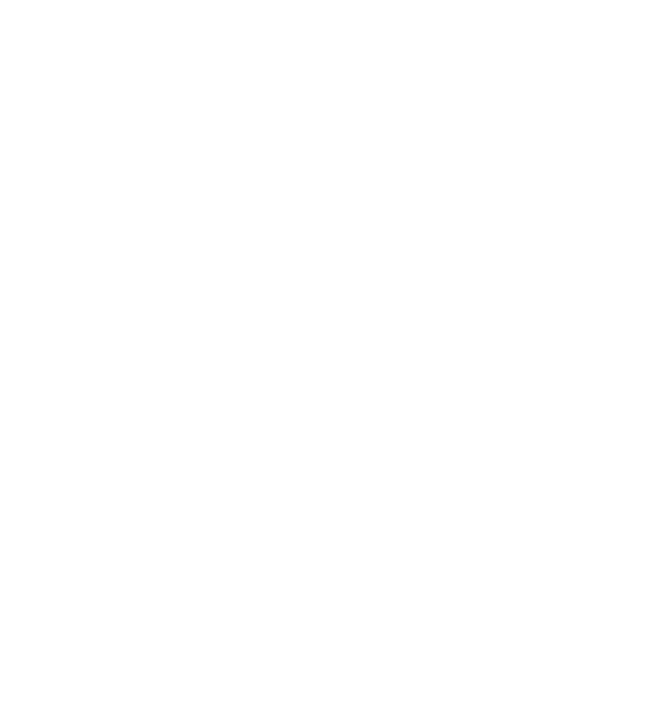
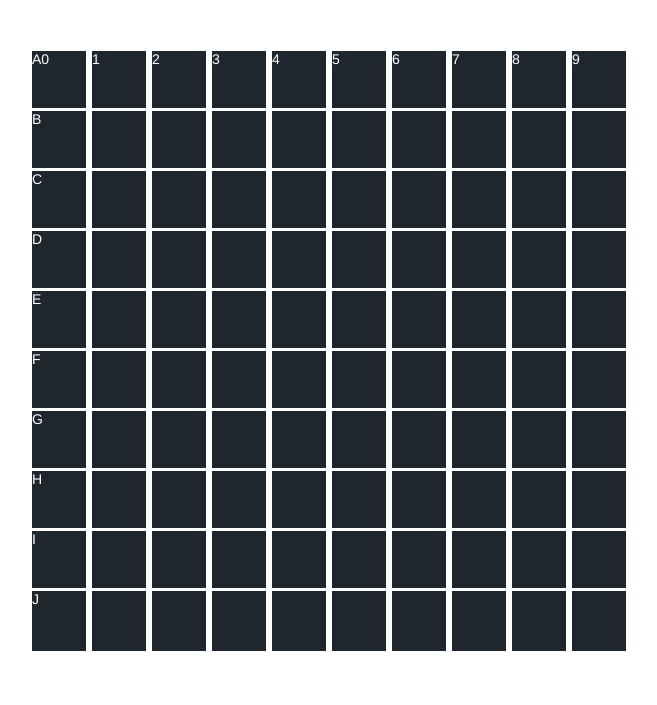
Before and after one commit to coreyames/master-chief-manager, a website: page ui/ui.html in a window 1280 px wide. Shown: the whole page, without its empty margins (19-676 px from the left). Drawn offline with Linux system fonts and the light colour scheme.

Commit message:
grid css

```diff
--- a/ui/ui.css
+++ b/ui/ui.css
@@ -1,13 +1,31 @@
-#level {
-    height: 600px;
-    width: 600px;
-    min-height: 50px;
-    background-color: beige;
+body {
+  padding: 40px;
+  font-family: Helvetica;
+}
+
+.wrapper-row {
+  display: grid;
+  grid-template-rows: repeat(auto-fit, minmax(60px, 60px));
+}
+
+.box {
+  background-color: #20262e;
+  color: #fff;
+  font-size: 14px;
+  height: 60px;
+  max-width: 60px;
+  border: solid #fff;
+}
+
+.wrapper-columns {
+  display: grid;
+  grid-template-columns: repeat(auto-fit, minmax(60px, 60px));
+  max-width: 600px;
+  max-height: 600px;
 }
 
 #player {
     height: 50px;
-    min-height: 50px;
     width: 50px;
     border-radius: 50%;
     background-color: black;
--- a/ui/ui.html
+++ b/ui/ui.html
@@ -1,20 +1,132 @@
 <html lang="en">
-
 <head>
     <title>MCM-UI Test</title>
-    <!--<script src="ui.js"></script> -->
-    <link href="ui.css" rel: "stylesheet">
+    <script src="ui.js"></script>
+    <link href="ui.css" rel="stylesheet">
 
 </head>
 <body>
-
-<div id="level">
-    &nbsp;
-    <div id="player">
-        &nbsp;
-    </div>
+<div class="wrapper-columns">
+<div class="wrapper-row row0">
+  <div class="box a">A0</div>
+  <div class="box b">B</div>
+  <div class="box c">C</div>
+  <div class="box d">D</div>
+  <div class="box e">E</div>
+  <div class="box f">F</div>
+  <div class="box a">G</div>
+  <div class="box b">H</div>
+  <div class="box c">I</div>
+  <div class="box d">J</div>
 </div>
-
+<div class="wrapper-row row1">
+  <div class="box a">1</div>
+  <div class="box b"></div>
+  <div class="box c"></div>
+  <div class="box d"></div>
+  <div class="box e"></div>
+  <div class="box f"></div>
+  <div class="box a"></div>
+  <div class="box b"></div>
+  <div class="box c"></div>
+  <div class="box d"></div>
+</div>
+<div class="wrapper-row row2">
+  <div class="box a">2</div>
+  <div class="box b"></div>
+  <div class="box c"></div>
+  <div class="box d"></div>
+  <div class="box e"></div>
+  <div class="box f"></div>
+  <div class="box a"></div>
+  <div class="box b"></div>
+  <div class="box c"></div>
+  <div class="box d"></div>
+</div>
+<div class="wrapper-row row3">
+  <div class="box a">3</div>
+  <div class="box b"></div>
+  <div class="box c"></div>
+  <div class="box d"></div>
+  <div class="box e"></div>
+  <div class="box f"></div>
+  <div class="box a"></div>
+  <div class="box b"></div>
+  <div class="box c"></div>
+  <div class="box d"></div>
+</div>
+<div class="wrapper-row row4">
+  <div class="box a">4</div>
+  <div class="box b"></div>
+  <div class="box c"></div>
+  <div class="box d"></div>
+  <div class="box e"></div>
+  <div class="box f"></div>
+  <div class="box a"></div>
+  <div class="box b"></div>
+  <div class="box c"></div>
+  <div class="box d"></div>
+</div>
+<div class="wrapper-row row5">
+  <div class="box a">5</div>
+  <div class="box b"></div>
+  <div class="box c"></div>
+  <div class="box d"></div>
+  <div class="box e"></div>
+  <div class="box f"></div>
+  <div class="box a"></div>
+  <div class="box b"></div>
+  <div class="box c"></div>
+  <div class="box d"></div>
+</div>
+<div class="wrapper-row row6">
+  <div class="box a">6</div>
+  <div class="box b"></div>
+  <div class="box c"></div>
+  <div class="box d"></div>
+  <div class="box e"></div>
+  <div class="box f"></div>
+  <div class="box a"></div>
+  <div class="box b"></div>
+  <div class="box c"></div>
+  <div class="box d"></div>
+</div>
+<div class="wrapper-row row7">
+  <div class="box a">7</div>
+  <div class="box b"></div>
+  <div class="box c"></div>
+  <div class="box d"></div>
+  <div class="box e"></div>
+  <div class="box f"></div>
+  <div class="box a"></div>
+  <div class="box b"></div>
+  <div class="box c"></div>
+  <div class="box d"></div>
+</div>
+<div class="wrapper-row row8">
+  <div class="box a">8</div>
+  <div class="box b"></div>
+  <div class="box c"></div>
+  <div class="box d"></div>
+  <div class="box e"></div>
+  <div class="box f"></div>
+  <div class="box a"></div>
+  <div class="box b"></div>
+  <div class="box c"></div>
+  <div class="box d"></div>
+</div>
+<div class="wrapper-row row9">
+  <div class="box a">9</div>
+  <div class="box b"></div>
+  <div class="box c"></div>
+  <div class="box d"></div>
+  <div class="box e"></div>
+  <div class="box f"></div>
+  <div class="box a"></div>
+  <div class="box b"></div>
+  <div class="box c"></div>
+  <div class="box d"></div>
+</div>
+</div>
 </body>
-
 </html>
```
